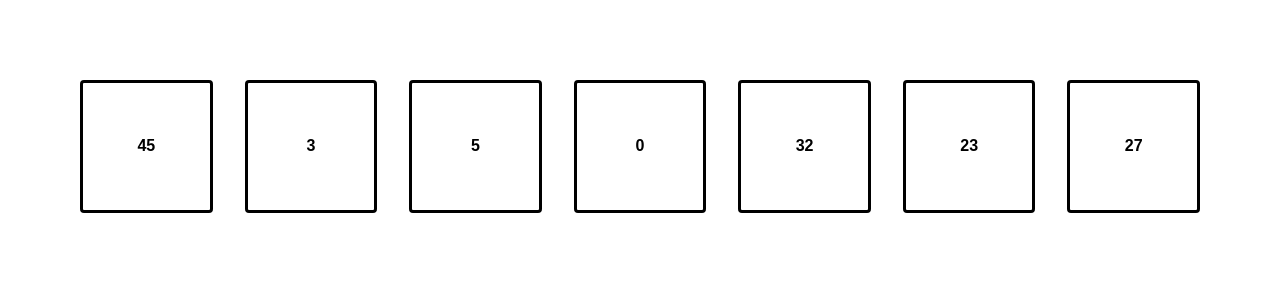
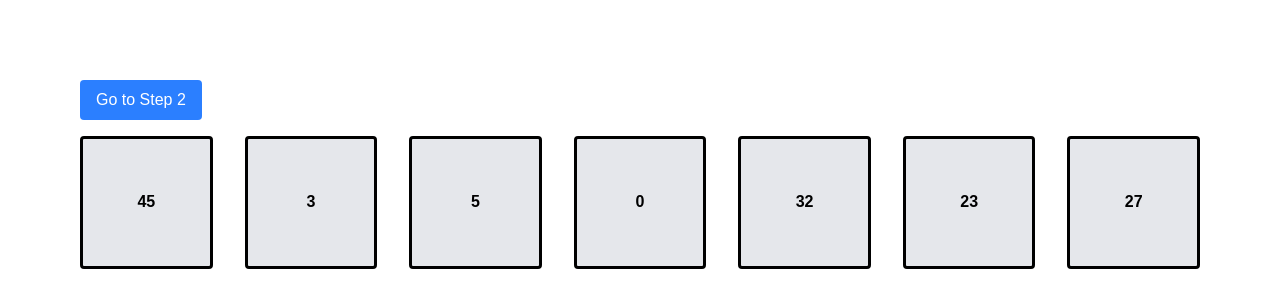
Before and after one commit to guy-car/week3-algos, a Next.js app: page /algo in a window 1280 px wide. Shown: the top 308 px of the page. Built offline with nearby package versions, Linux system fonts and the light colour scheme.

Commit message:
go to step 2 works

```diff
--- a/src/app/algo/QuickSortVisualizer.tsx
+++ b/src/app/algo/QuickSortVisualizer.tsx
@@ -49,20 +49,54 @@ export default function QuickSortVisualizer({ array }: QuickSortVisualizerProps)
         setCurrentSnapshot(initialSnapshot);
     }, [array])
 
-    const createNumberElement = (element: ElementState) => (
+    const renderNumberElement = (element: ElementState) => {
+        const getBackgroundColor = () => {
+            switch (element.visualState) {
+                case 'pivot': return 'bg-yellow-400';
+                case 'lower': return 'bg-blue-400';
+                case 'higher': return 'bg-red-400';
+                case 'sorted': return 'bg-green-400';
+                default: return 'bg-gray-200';
+            }
+        }
+        return (
             <div
                 key={element.id}
-            className="bg-none border-3 text-black rounded  aspect-square flex items-center justify-center font-bold"
+                className={`${getBackgroundColor()} border-3 text-black rounded  aspect-square flex items-center justify-center font-bold`}
             >
                 {element.value}
 
             </div>
         )
+    }
 
-    const arrayElement = currentSnapshot?.elements.map((element) => createNumberElement(element))
+    const goToStep2 = () => {
+        if (!currentSnapshot) return
+
+        const middleIndex = Math.floor(array.length / 2)
+        const pivotElement = currentSnapshot.elements[middleIndex]
+
+        const step2Elements = currentSnapshot.elements.map(element =>
+            element.id === pivotElement.id
+                ? { ...element, visualState: 'pivot' as const }
+                : element
+        )
+
+        const step2Snapshot: AlgorithmSnapshot = {
+            elements: step2Elements,
+            sortedRegions: [],
+            gridDimensions: { rows: 1, columns: array.length }
+        }
+        setCurrentSnapshot(step2Snapshot)
+    }
+
+    const arrayElement = currentSnapshot?.elements.map((element) => renderNumberElement(element))
 
     return (
         <div className="p-20">
+            <button onClick={goToStep2} className="mb-4 px-4 py-2 bg-blue-500 text-white rounded">
+                Go to Step 2
+            </button>
             <div
                 className="grid gap-8"
                 style={{
```
Lines whose indentation alone changed are shown as unchanged.
